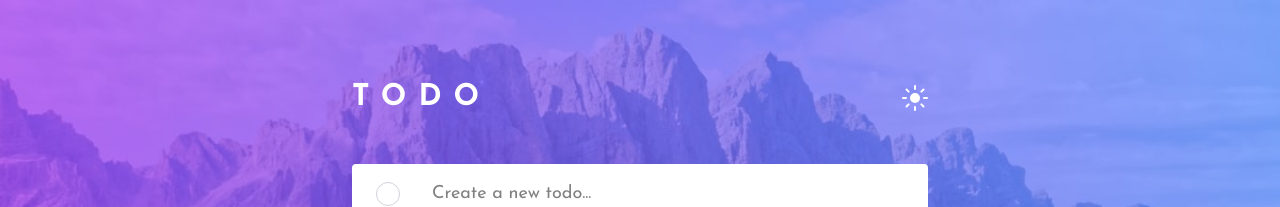
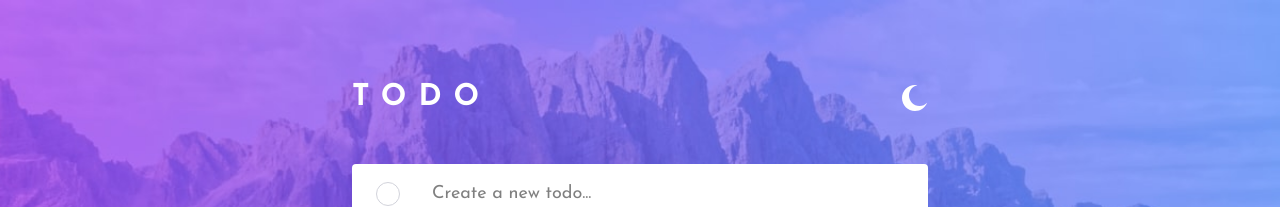
Before and after one commit to sifenfisaha/Todo-app, a React (Vite) app: page / in a window 1280 px wide. Shown: the top 207 px of the page. Built offline with nearby package versions, Linux system fonts and the light colour scheme.

Commit message:
fix(theme): swap dark and light mode icons to correct logic

```diff
--- a/src/components/Header.tsx
+++ b/src/components/Header.tsx
@@ -14,9 +14,9 @@ const Header: React.FC = () => {
       <h1 className="text-white font-bold text-3xl tracking-[0.75rem]">TODO</h1>
       <button className="cursor-pointer" onClick={handleThemeToggle}>
         {isDark ? (
+          <img src={lightIcon} alt="sun" />
+        ) : (
           <img src={darkIcon} alt="moon" />
-        ) : (
-          <img src={lightIcon} alt="sun" />
         )}
       </button>
     </header>
```
